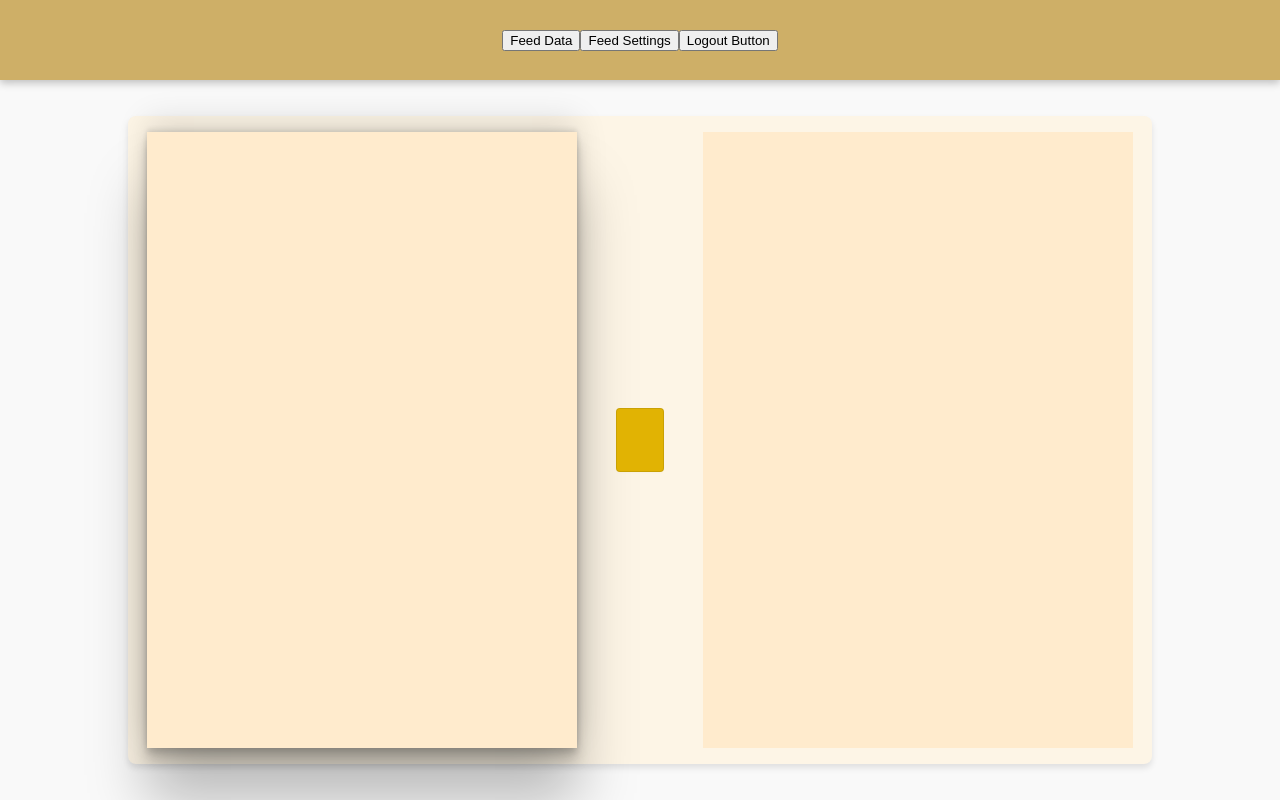
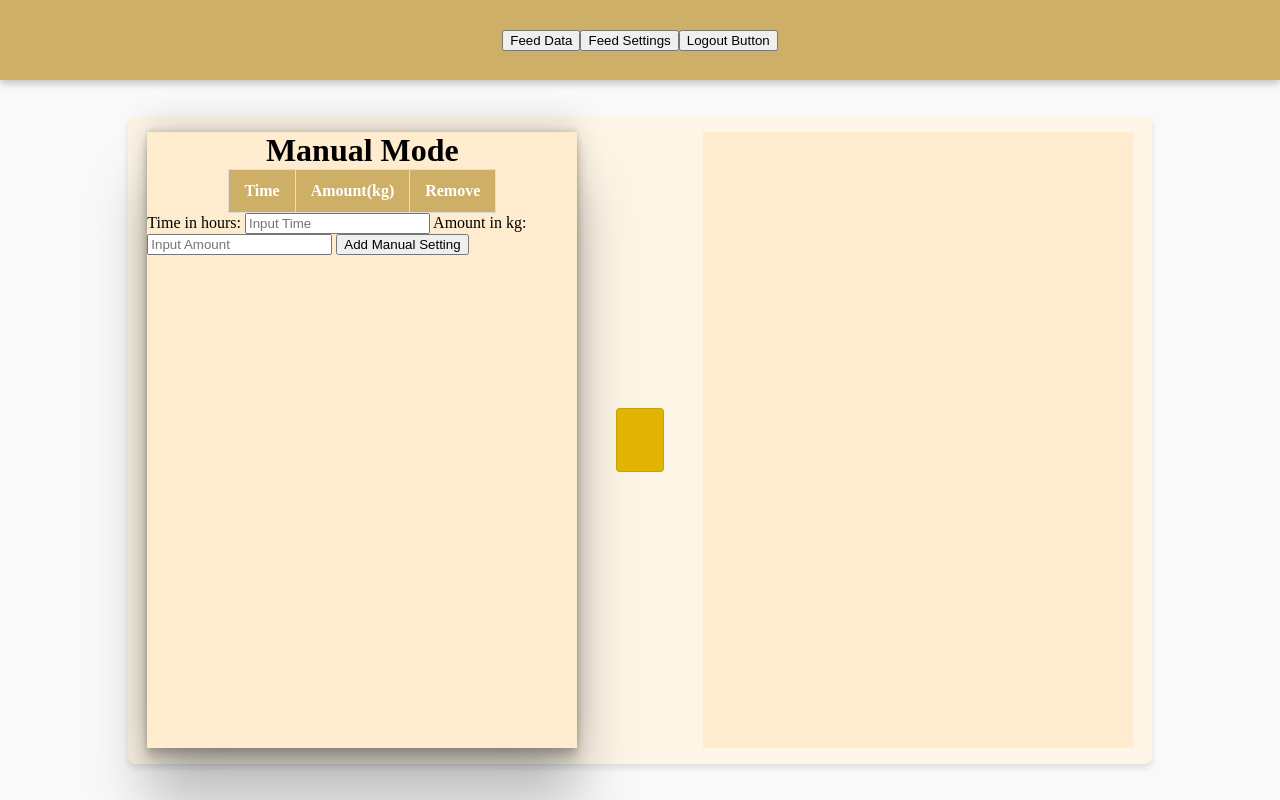
Before and after one commit to seanMooney1996/feedmypuppy, a Flask app: template flask_app/templates/settings.html in a window 1280 px wide. Run offline with Flask 3, Linux system fonts and the light colour scheme; the template is opened without the code that fills it: most values are stand-ins (such as "Sample title", 1, 10 or a date in 2020); lists and menus that the app fills with data are empty.

Commit message:
Added a table to view, delete and and manual feed settings Added routes to add and delete from settings array, accompanied with relevant mongo functions. Added a table to the html, and function that is called on load to load the manual settings to the table

```diff
--- a/flask_app/app.py
+++ b/flask_app/app.py
@@ -82,6 +82,30 @@ def settings():
         return render_template('settings.html',dispenser_settings = dispenser_settings)
     except Exception as e:
         return f"An error occurred: {e}"
+
+
+@app.route('/delete_manual_setting', methods=['POST'])
+def delete_manual_setting():
+    if "google_id" in session:
+        data = request.get_json()
+        print("Data in delete manual setting ",data)
+        result = mongodb.delete_manual_setting(data['index'])
+        print(result)
+        return jsonify({"Succes": True})
+    else:
+        return jsonify({"error": "Unauthorized"}), 401
+
+
+@app.route('/add_manual_setting', methods=['POST'])
+def add_manual_setting():
+    if "google_id" in session:
+        data = request.get_json()
+        print("Data in add manual setting ",data)
+        result = mongodb.add_manual_setting(data['time'],data['amount'])
+        print(result)
+        return jsonify({"Succes": True})
+    else:
+        return jsonify({"error": "Unauthorized"}), 401
 
 
 @app.route('/login')
--- a/flask_app/static/js/settings.js
+++ b/flask_app/static/js/settings.js
@@ -27,3 +27,72 @@ function setUIMode(mode){
     currentSwitch.style.display = "block";
     otherSwitch.style.display = "none";
 }
+
+function loadSettingsTable(settings) {
+    console.log("Settings in function ->", settings);
+    const settingsBody = document.querySelector('#settingsTableBody');
+    settings.manual_settings.forEach((element, index) => {
+        const row = `
+        <tr>
+          <td>${element.hour}</td>
+          <td>${element.amount}</td>
+          <td><button onclick="deleteRow(this, ${index})">Delete</button></td>
+        </tr>
+        `;
+        settingsBody.insertAdjacentHTML('beforeend', row);
+    });
+}
+
+async function addManualSetting(){
+    const timeInputField = document.querySelector('#timeInput');
+    const amountInputField = document.querySelector('#amountInput');
+    if (timeInput.value <0 && timeInput.value>24){
+
+        return
+    }
+    if (amountInputField.value <0.5 && amountInputField.value>10){
+
+        return
+    }
+    amount = amountInputField.value
+    time = timeInput.value
+    try {
+        const response = await fetch('/add_manual_setting', {
+          method: 'POST',
+          headers: {
+            'Content-Type': 'application/json',
+          },
+          body: JSON.stringify({amount,time})
+        });
+        if (response.ok) {
+            timeInputField.value= 0;
+            amountInputField.value= 0.5;
+            console.log("Successful add")
+        } else {
+            console.log("Fail add setting")
+        }
+      } catch (error) {
+        console.log("Error in add setting ,", error)
+      }
+}
+
+async function deleteRow(button,index) {
+    try {
+        const response = await fetch('/delete_manual_setting', {
+          method: 'POST',
+          headers: {
+            'Content-Type': 'application/json',
+          },
+          body: JSON.stringify({ index})
+        });
+        if (response.ok) {
+          console.log("Successful delete")
+          const row = button.parentNode.parentNode;
+          row.parentNode.removeChild(row);
+        } else {
+            console.log("Fail delete")
+        }
+      } catch (error) {
+        console.log("Error in delete ,", error)
+      }
+}
--- a/flask_app/static/styles/settings.css
+++ b/flask_app/static/styles/settings.css
@@ -22,11 +22,14 @@
     max-height: 100%;
     object-fit: contain;
 }
-#switchautomatic {
-  display:none;
+.modeContainerInner {
+    display: flex;
+    flex-direction: column;
+    align-content: center;
+    align-items: center;
 }
-#switchmanual {
-  display:none;
+.settingsTable{
+  max-width:80%;
 }
 
 /* https://getcssscan.com/css-box-shadow-examples border taken from here */
--- a/flask_app/templates/settings.html
+++ b/flask_app/templates/settings.html
@@ -9,6 +9,7 @@
     console.log("Data in script:", settings);
     window.addEventListener("load", () => {
         setUIMode(currentMode)
+        loadSettingsTable(settings)
     });
 
     function handleSwitchClick(){
@@ -22,7 +23,30 @@
 <div class="content-container">
     <div class="settingsContainer">
         <div class="modeContainer highlighted" id="automatic-container">
+            <div class="modeContainerInner">
+                <h1>Manual Mode</h1>
+                <div class="settingsTable">
+                    <table>
+                        <thead>
+                            <tr>
+                                <th>Time</th>
+                                <th>Amount(kg)</th>
+                                <th>Remove</th>
+                            </tr>
+                        </thead>
+                        <tbody id="settingsTableBody">
 
+                        </tbody>
+                    </table>
+                </div>
+                <div id="settingsInput">
+                    <label for="timeInput">Time in hours:</label>
+                    <input type="number" id="timeInput" placeholder="Input Time"></input>
+                    <label for="amount">Amount in kg:</label>
+                    <input type="number" id="amountInput" placeholder="Input Amount"></input>
+                    <button onclick="addManualSetting()">Add Manual Setting</button>
+                </div>
+            </div>
         </div>
         <button class="switch-mode-button" onclick="handleSwitchClick()">
             <img src="../static/switchLeft.png" class="switchImg" id="switchautomatic" style="display:none" />
```
Also changed, not shown: flask_app/mongodb/mongo_client.py (+27 -0 lines), fmp_pi/load_cell_test.py (added, +42 -0 lines), fmp_pi/servo_test.py (added, +23 -0 lines).
